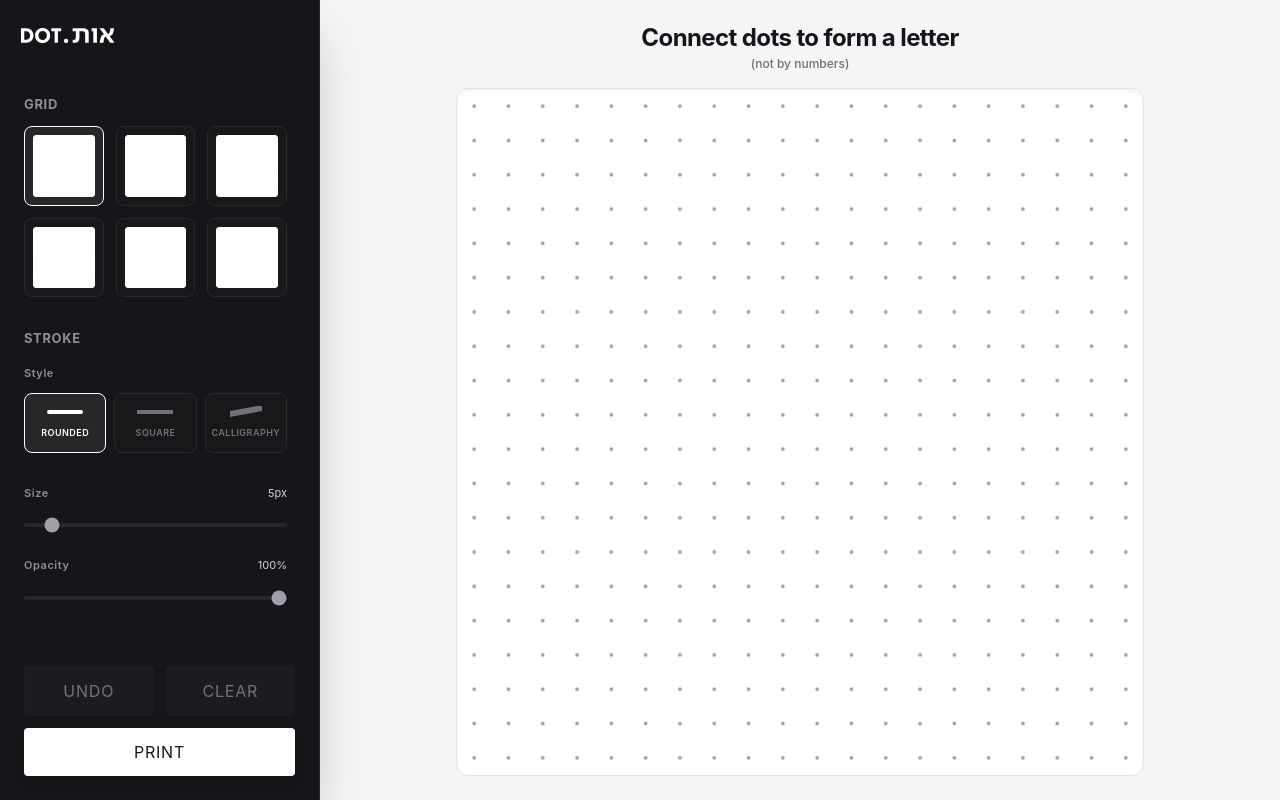
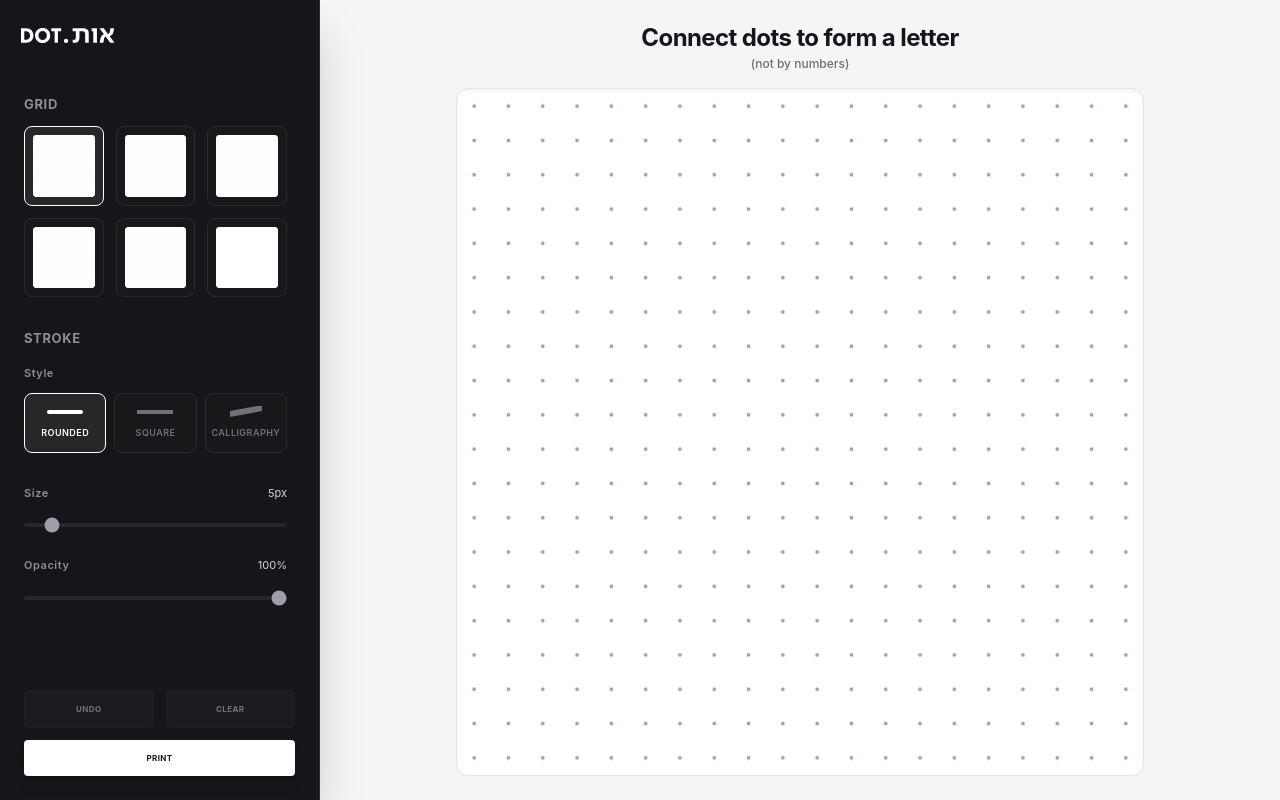
Before and after one commit to NOYVIL/Dotot, a React (Vite) app: page / in a window 1280 px wide. Built offline with nearby package versions, Linux system fonts and the light colour scheme.

Commit message:
Update index.css

```diff
--- a/src/index.css
+++ b/src/index.css
@@ -23,7 +23,7 @@ body,
 
 button,
 input {
-  font: inherit;
+    font-family: inherit;
 }
 
 .custom-scrollbar::-webkit-scrollbar {
```
